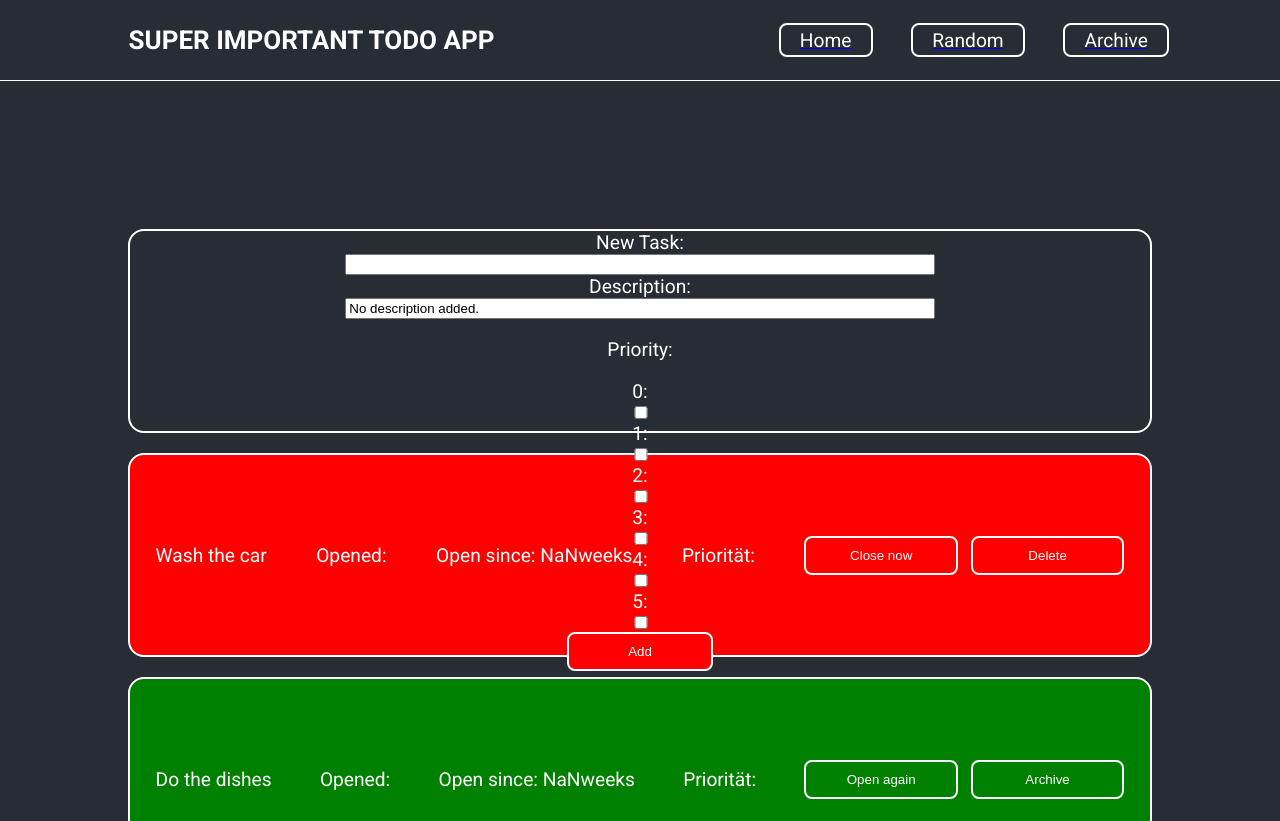
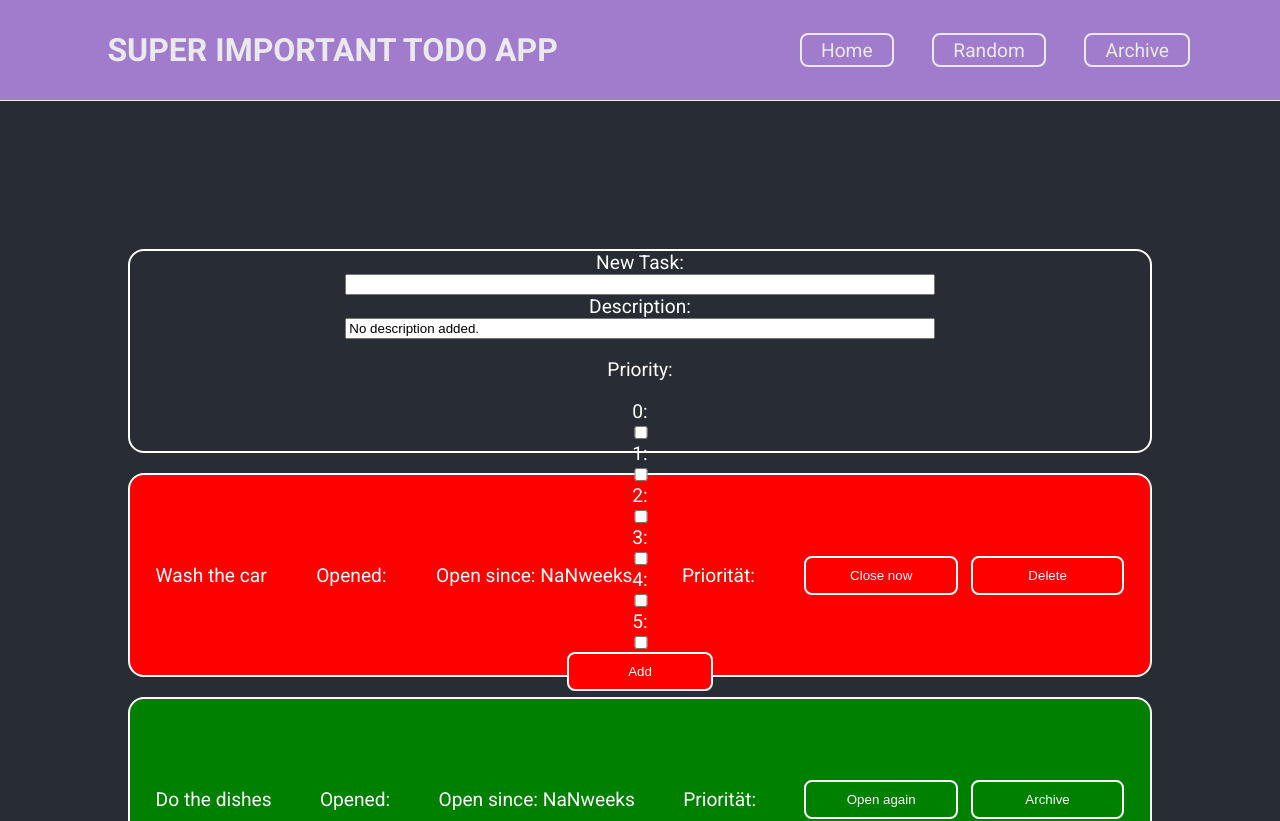
Before and after one commit to PhilippDemmelmair/todo, a React (Create React App) app: page / in a window 1280 px wide. Shown: the top 821 px of the page. Built offline with nearby package versions, Linux system fonts and the light colour scheme; a web font is replaced by a local one.

Commit message:
redesigned header

```diff
--- a/src/components/Header.jsx
+++ b/src/components/Header.jsx
@@ -13,15 +13,15 @@ function Header() {
       <HeaderStyle>
         <Title>SUPER IMPORTANT TODO APP</Title>
         <NavBar>
-          <Link to="/">
+          <Link to="/" style={{ textDecoration: 'none' }}>
             <LinkText>Home</LinkText>
           </Link>
 
-          <Link to="/random">
+          <Link to="/random" style={{ textDecoration: 'none' }}>
             <LinkText>Random</LinkText>
           </Link>
 
-          <Link to="/archive">
+          <Link to="/archive" style={{ textDecoration: 'none' }}>
             <LinkText>Archive</LinkText>
           </Link>
         </NavBar>
@@ -33,7 +33,6 @@ function Header() {
 export { Header }
 
 const NavBar = styled.nav`
-  // border: 1px solid #a1a1a1;
   border-radius: 8px;
   width: 30vw;
   padding: 1vh;
@@ -42,26 +41,31 @@ const NavBar = styled.nav`
   justify-content: space-between;
 `
 const LinkText = styled.span`
-  color: #fff;
-  textdecoration: none;
+  color: #eae9ec;
   font-size: 1.2rem;
   margin: 1em;
-  border: 2px solid #fff;
+  border: 2px solid #eae9ec;
   border-radius: 8px;
   padding: 0.2em 1em;
+  transition: background 0.5s;
+  &:hover {
+    background: #eae9ec40;
+  }
 `
 
 const HeaderStyle = styled.header`
-  background-color: #282c34;
-  height: 10vh;
+  background-color: #a17bcc;
+  color: #eae9ec;
+  height: 100px;
+  position: sticky;
+  top: 0;
   display: flex;
   flex-flow: row wrap;
   align-items: center;
   justify-content: space-around;
-  border-bottom: 1px solid #fff;
+  border-bottom: 1px solid #eae9ec;
 `
 
 const Title = styled.h1`
-  font-size: calc(10px + 2vmin);
-  color: white;
+  font-size: 2em;
 `
```
